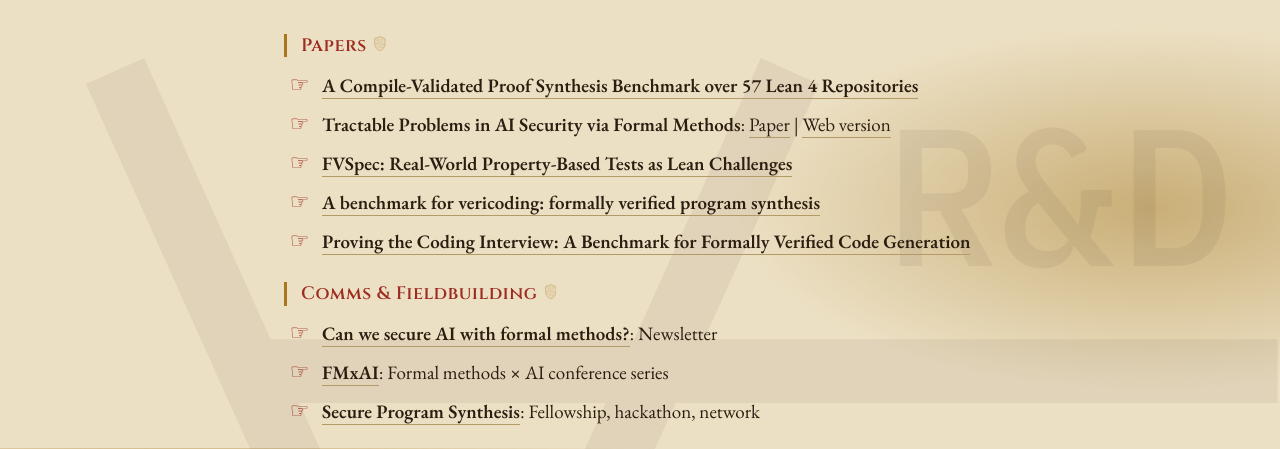
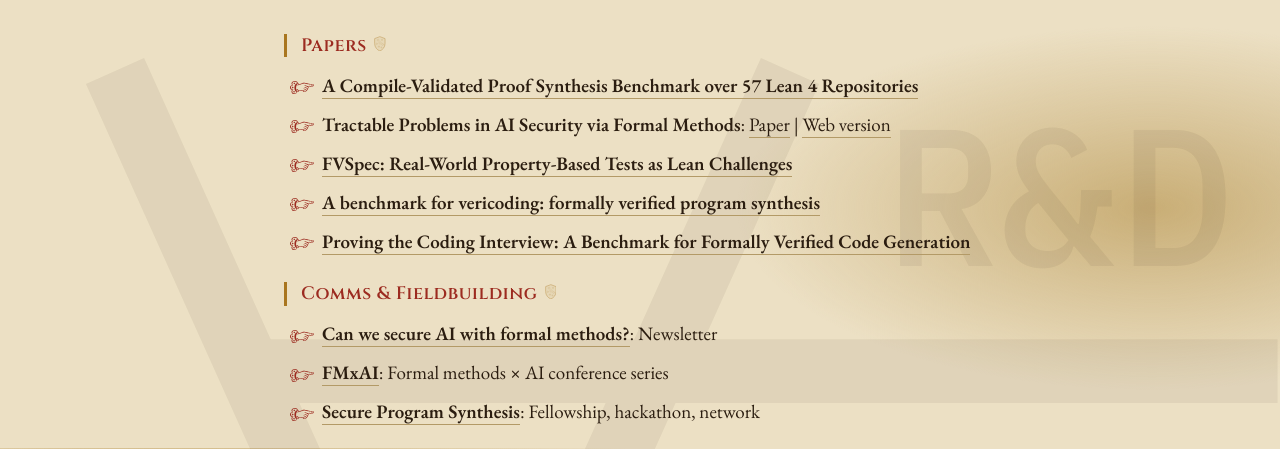
Before and after one commit to for-all-dev/website, a React (Vite) app: page / in a window 1280 px wide. Shown: the part 352-801 px from the top of the page. Built offline with nearby package versions, Linux system fonts and the light colour scheme.

Commit message:
manicule change

```diff
--- a/src/components/Layout.css
+++ b/src/components/Layout.css
@@ -37,3 +37,16 @@ body {
 .site-main {
   padding-top: 28px;
 }
+
+/* Bullet manicules: the pointing-fist drawing (public/img/manicule.svg),
+   used as a mask so it takes the site's red, in place of the ☞ character.
+   Delete this rule to go back to the ☞ glyph. */
+.proof-body ul:not(.footnote-list, .team-grid) > li::before {
+  content: '';
+  top: 0.52em;
+  width: 1.12em;
+  height: 0.6em;
+  background-color: var(--accent);
+  -webkit-mask: url('/img/manicule.svg') no-repeat left center / contain;
+  mask: url('/img/manicule.svg') no-repeat left center / contain;
+}
```
Also changed, not shown: public/img/manicule.svg (added).
